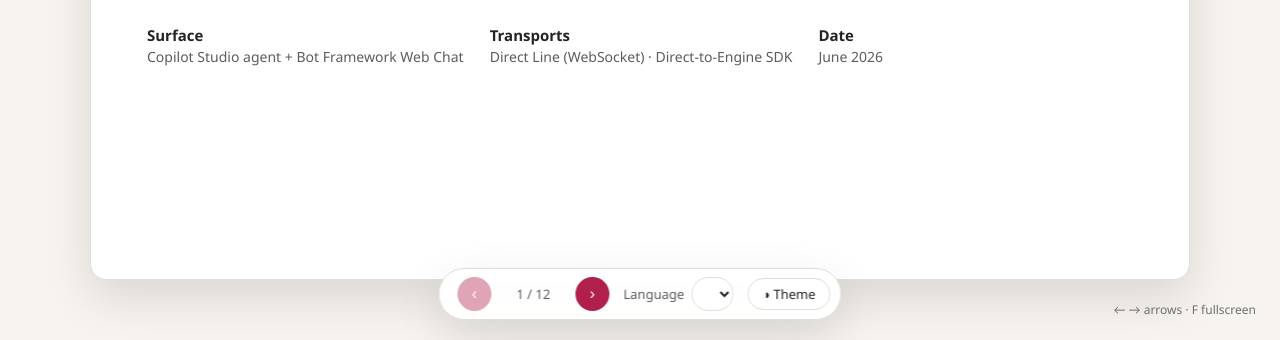
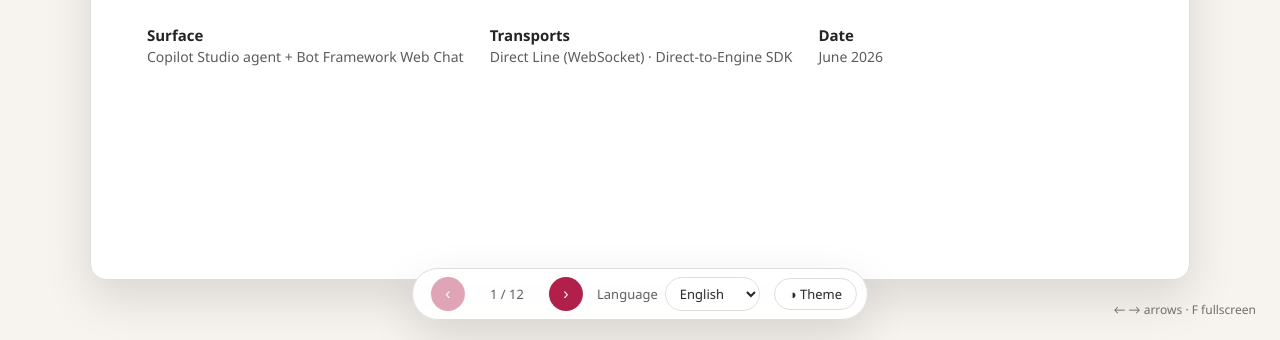
Before and after one commit to jzh24516/copilot-streaming-chat-playground, a website: page docs/streaming-tech-note.html in a window 1280 px wide. Shown: the part 460-800 px from the top of the page. Drawn offline with nearby package versions, Linux system fonts and the light colour scheme; the site is published under a folder, as on GitHub Pages, so addresses that start at the root find nothing.

Commit message:
Make tech-note deck static-host friendly (relative i18n path + /public mount)

```diff
--- a/docs/streaming-tech-note.html
+++ b/docs/streaming-tech-note.html
@@ -6,7 +6,7 @@
 <title>Streaming Responses in Copilot Studio — Tech Note Deck</title>
 <script src="https://cdn.jsdelivr.net/npm/jszip@3.10.1/dist/jszip.min.js"></script>
 <script src="https://cdn.jsdelivr.net/npm/pptxgenjs@3.12.0/dist/pptxgen.min.js"></script>
-<script src="/i18n.js"></script>
+<script src="../public/i18n.js"></script>
 <script>
   (() => {
     const param = new URLSearchParams(window.location.search).get("scoutTheme");
--- a/server.js
+++ b/server.js
@@ -67,6 +67,9 @@ const COPILOT_AGENT_CLOUD = process.env.COPILOT_AGENT_CLOUD?.trim() || sdkFileCo
 
 app.use(express.json());
 app.use(express.static(path.join(__dirname, 'public')));
+// Also expose public assets under /public so docs pages can reference them with
+// a relative path (../public/...) that also works on static hosts (GitHub Pages).
+app.use('/public', express.static(path.join(__dirname, 'public')));
 // Serve the knowledge-sharing tech note deck (and any future docs).
 app.use('/docs', express.static(path.join(__dirname, 'docs')));
 
```
